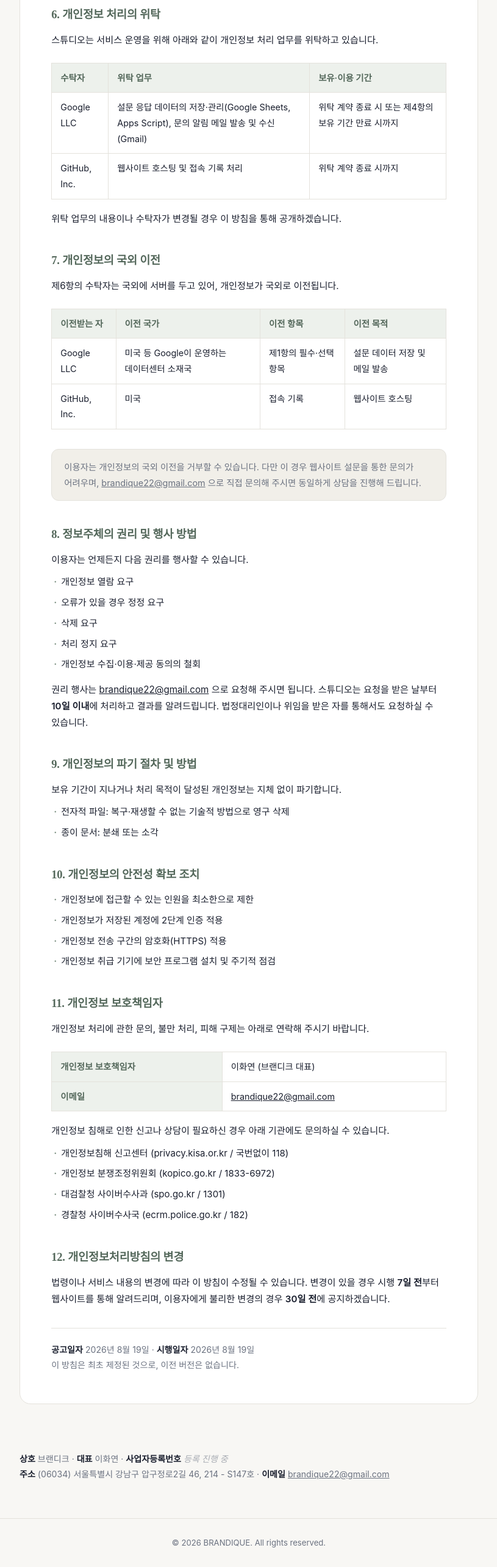
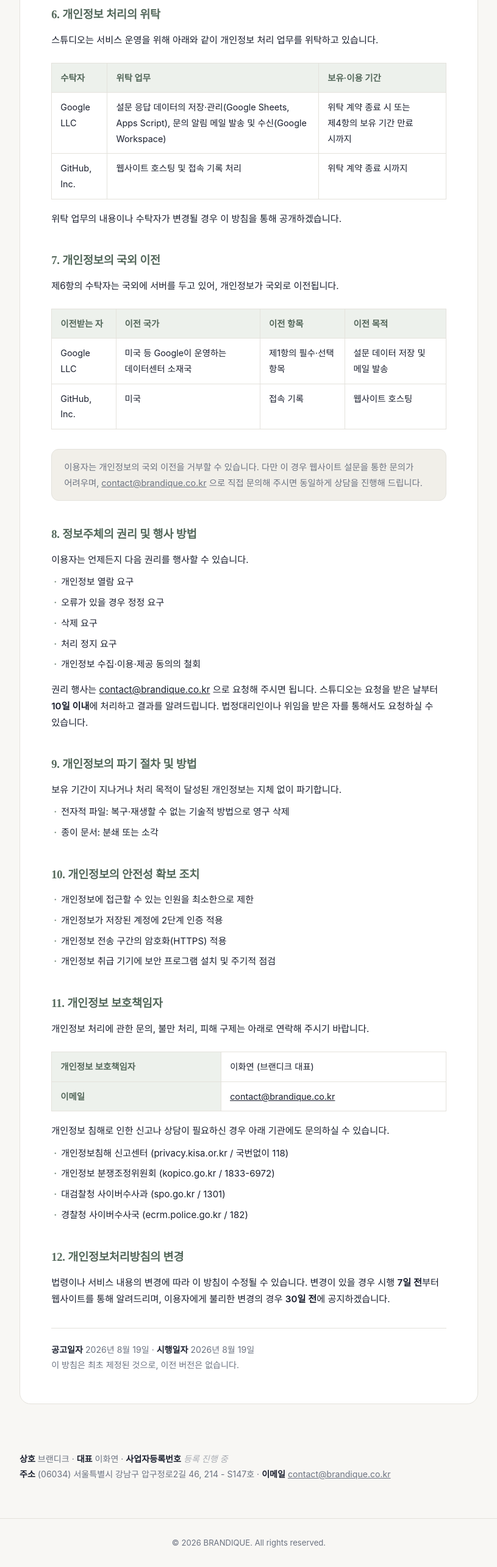
Before and after one commit to haydenlee551/brandique-site, a plain HTML site: page legal.html in a window 1280 px wide. Shown: the part 2248-4817 px from the top of the page at 61% size, without its empty margins (232-1047 px from the left). Drawn offline with Linux system fonts and the light colour scheme.

Commit message:
메일 주소 contact@brandique.co.kr 로 교체

```diff
--- a/legal.html
+++ b/legal.html
@@ -157,7 +157,7 @@ footer{border-top:1px solid var(--line);padding:28px 0;text-align:center;font-si
     <p>스튜디오는 서비스 운영을 위해 아래와 같이 개인정보 처리 업무를 위탁하고 있습니다.</p>
     <div class="tw"><table>
       <tr><th>수탁자</th><th>위탁 업무</th><th>보유·이용 기간</th></tr>
-      <tr><td>Google LLC</td><td>설문 응답 데이터의 저장·관리(Google Sheets, Apps Script), 문의 알림 메일 발송 및 수신(Gmail)</td><td>위탁 계약 종료 시 또는 제4항의 보유 기간 만료 시까지</td></tr>
+      <tr><td>Google LLC</td><td>설문 응답 데이터의 저장·관리(Google Sheets, Apps Script), 문의 알림 메일 발송 및 수신(Google Workspace)</td><td>위탁 계약 종료 시 또는 제4항의 보유 기간 만료 시까지</td></tr>
       <tr><td>GitHub, Inc.</td><td>웹사이트 호스팅 및 접속 기록 처리</td><td>위탁 계약 종료 시까지</td></tr>
     </table></div>
     <p>위탁 업무의 내용이나 수탁자가 변경될 경우 이 방침을 통해 공개하겠습니다.</p>
@@ -171,7 +171,7 @@ footer{border-top:1px solid var(--line);padding:28px 0;text-align:center;font-si
     </table></div>
     <div class="note">
       이용자는 개인정보의 국외 이전을 거부할 수 있습니다. 다만 이 경우 웹사이트 설문을 통한 문의가 어려우며,
-      <a href="mailto:brandique22@gmail.com">brandique22@gmail.com</a> 으로 직접 문의해 주시면 동일하게 상담을 진행해 드립니다.
+      <a href="mailto:contact@brandique.co.kr">contact@brandique.co.kr</a> 으로 직접 문의해 주시면 동일하게 상담을 진행해 드립니다.
     </div>
 
     <h2>8. 정보주체의 권리 및 행사 방법</h2>
@@ -184,7 +184,7 @@ footer{border-top:1px solid var(--line);padding:28px 0;text-align:center;font-si
       <li>개인정보 수집·이용·제공 동의의 철회</li>
     </ul>
     <p>
-      권리 행사는 <a href="mailto:brandique22@gmail.com">brandique22@gmail.com</a> 으로 요청해 주시면 됩니다.
+      권리 행사는 <a href="mailto:contact@brandique.co.kr">contact@brandique.co.kr</a> 으로 요청해 주시면 됩니다.
       스튜디오는 요청을 받은 날부터 <strong>10일 이내</strong>에 처리하고 결과를 알려드립니다.
       법정대리인이나 위임을 받은 자를 통해서도 요청하실 수 있습니다.
     </p>
@@ -208,7 +208,7 @@ footer{border-top:1px solid var(--line);padding:28px 0;text-align:center;font-si
     <p>개인정보 처리에 관한 문의, 불만 처리, 피해 구제는 아래로 연락해 주시기 바랍니다.</p>
     <div class="tw"><table>
       <tr><th>개인정보 보호책임자</th><td>이화연 (브랜디크 대표)</td></tr>
-      <tr><th>이메일</th><td><a href="mailto:brandique22@gmail.com">brandique22@gmail.com</a></td></tr>
+      <tr><th>이메일</th><td><a href="mailto:contact@brandique.co.kr">contact@brandique.co.kr</a></td></tr>
     </table></div>
     <p>개인정보 침해로 인한 신고나 상담이 필요하신 경우 아래 기관에도 문의하실 수 있습니다.</p>
     <ul>
@@ -329,7 +329,7 @@ footer{border-top:1px solid var(--line);padding:28px 0;text-align:center;font-si
     <b>상호</b> 브랜디크 · <b>대표</b> 이화연 ·
     <b>사업자등록번호</b> <span class="pending">등록 진행 중</span><br>
     <b>주소</b> (06034) 서울특별시 강남구 압구정로2길 46, 214 - S147호 ·
-    <b>이메일</b> <a href="mailto:brandique22@gmail.com">brandique22@gmail.com</a>
+    <b>이메일</b> <a href="mailto:contact@brandique.co.kr">contact@brandique.co.kr</a>
   </div>
 </div>
 
```
Also changed, not shown: index.html (+4 -4 lines), survey.html (+3 -3 lines), 1 other file.
